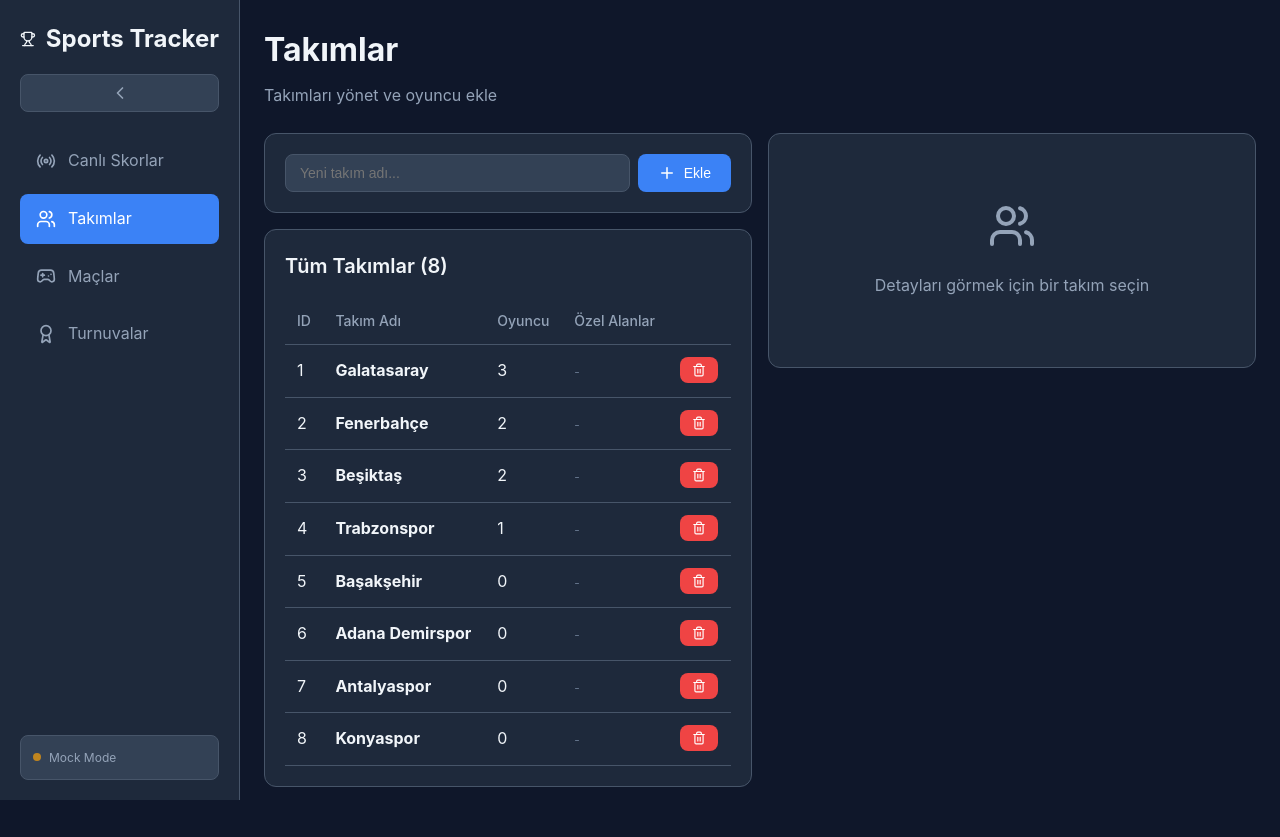
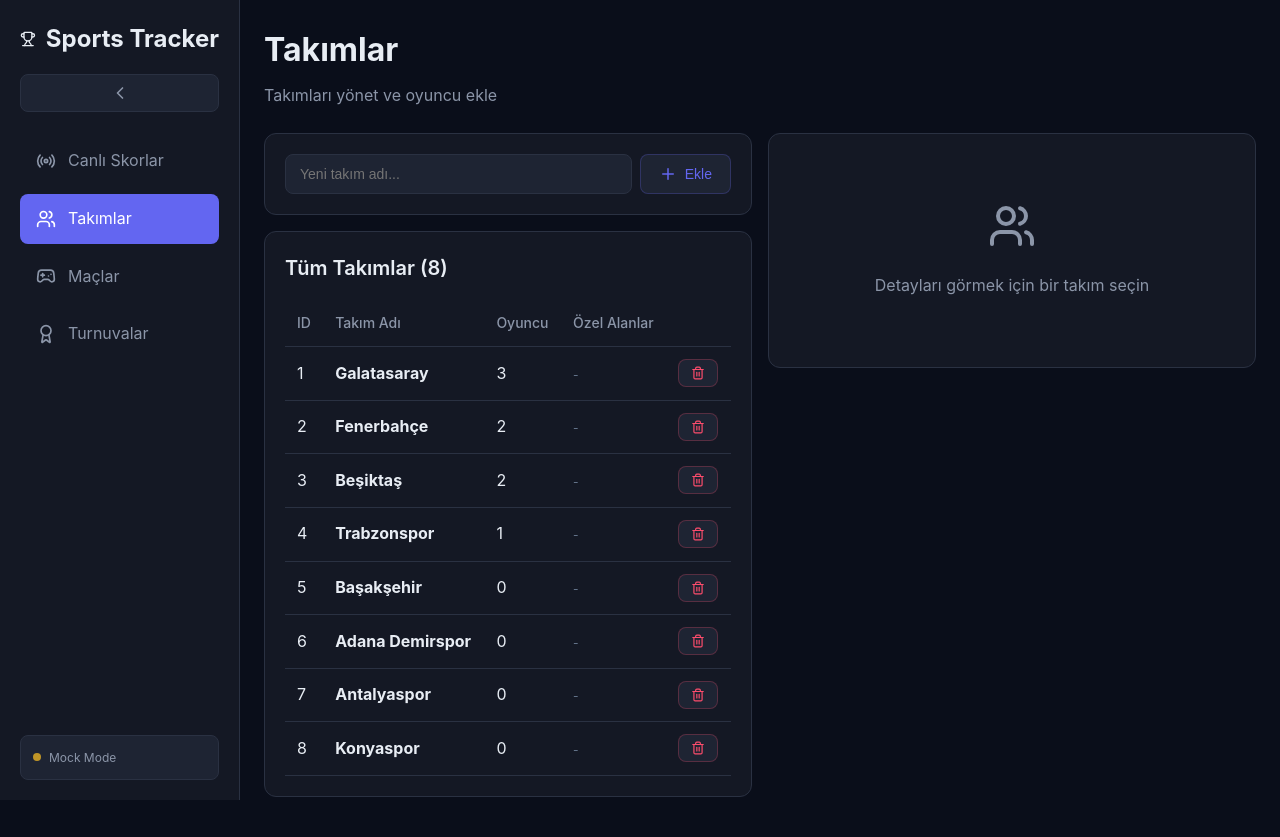
Before and after one commit to canokulmus/sports-tracker, a React (Vite) app in the folder frontend/: page /teams in a window 1280 px wide. Built offline with nearby package versions, Linux system fonts and the light colour scheme.

Commit message:
fix smooth styles

```diff
--- a/frontend/src/components/Game/GoalDropdown.jsx
+++ b/frontend/src/components/Game/GoalDropdown.jsx
@@ -29,6 +29,14 @@
       <button
         style={styles.triggerBtn}
         onClick={() => setIsOpen(!isOpen)}
+        onMouseEnter={(e) => {
+          e.currentTarget.style.background = `${colors.state.success}15`
+          e.currentTarget.style.borderColor = `${colors.state.success}60`
+        }}
+        onMouseLeave={(e) => {
+          e.currentTarget.style.background = colors.background.tertiary
+          e.currentTarget.style.borderColor = `${colors.state.success}40`
+        }}
         type="button"
       >
         <Target size={16} />
@@ -89,15 +97,14 @@
     alignItems: 'center',
     gap: '6px',
     padding: '8px 16px',
-    background: colors.gradients.success,
-    color: '#fff',
-    border: 'none',
-    borderRadius: '10px',
+    background: colors.background.tertiary,
+    color: colors.state.success,
+    border: `1px solid ${colors.state.success}40`,
+    borderRadius: '8px',
     fontSize: '14px',
-    fontWeight: '600',
+    fontWeight: '500',
     cursor: 'pointer',
     transition: 'all 0.2s ease',
-    boxShadow: '0 2px 8px rgba(34, 197, 94, 0.25)',
     outline: 'none',
   },
   menu: {
--- a/frontend/src/index.css
+++ b/frontend/src/index.css
@@ -8,17 +8,17 @@
 }
 
 :root {
-  --bg-primary: #0f172a;
-  --bg-secondary: #1e293b;
-  --bg-card: #334155;
-  --text-primary: #f1f5f9;
-  --text-secondary: #94a3b8;
-  --accent: #3b82f6;
-  --accent-hover: #2563eb;
-  --success: #22c55e;
-  --warning: #f59e0b;
-  --danger: #ef4444;
-  --border: #475569;
+  --bg-primary: #0a0e1a;
+  --bg-secondary: #141824;
+  --bg-card: #1e2433;
+  --text-primary: #e8edf4;
+  --text-secondary: #8b95a8;
+  --accent: #6366f1;
+  --accent-hover: #4f46e5;
+  --success: #10b981;
+  --warning: #fbbf24;
+  --danger: #ff4d6d;
+  --border: #2a3142;
 }
 
 body {
@@ -82,52 +82,88 @@
   color: var(--text-secondary);
 }
 
-/* Buttons */
+/* Buttons - Subtle Dark Theme */
 .btn {
   display: inline-flex;
   align-items: center;
   gap: 8px;
-  padding: 10px 20px;
-  border: none;
+  padding: 10px 18px;
+  border: 1px solid;
   border-radius: 8px;
   font-size: 0.875rem;
   font-weight: 500;
   cursor: pointer;
-  transition: all 0.2s;
+  transition: all 0.2s ease;
+  outline: none;
 }
 
 .btn-primary {
-  background-color: var(--accent);
-  color: white;
+  background: var(--bg-card);
+  border-color: #6366f140;
+  color: var(--accent);
 }
 
 .btn-primary:hover {
-  background-color: var(--accent-hover);
+  background: #6366f115;
+  border-color: #6366f160;
+  transform: translateY(-1px);
 }
 
 .btn-success {
-  background-color: var(--success);
-  color: white;
+  background: var(--bg-card);
+  border-color: #10b98140;
+  color: var(--success);
+}
+
+.btn-success:hover {
+  background: #10b98115;
+  border-color: #10b98160;
+  transform: translateY(-1px);
 }
 
 .btn-warning {
-  background-color: var(--warning);
-  color: black;
+  background: var(--bg-card);
+  border-color: #fbbf2440;
+  color: var(--warning);
+}
+
+.btn-warning:hover {
+  background: #fbbf2415;
+  border-color: #fbbf2460;
+  transform: translateY(-1px);
 }
 
 .btn-danger {
-  background-color: var(--danger);
-  color: white;
+  background: var(--bg-card);
+  border-color: #ff4d6d40;
+  color: var(--danger);
+}
+
+.btn-danger:hover {
+  background: #ff4d6d15;
+  border-color: #ff4d6d60;
+  transform: translateY(-1px);
 }
 
 .btn-secondary {
-  background-color: var(--bg-card);
+  background: var(--bg-card);
+  border-color: #2a3142;
   color: var(--text-primary);
+}
+
+.btn-secondary:hover {
+  background: #2a3142;
+  border-color: #363d4e;
+  transform: translateY(-1px);
 }
 
 .btn-sm {
   padding: 6px 12px;
   font-size: 0.75rem;
+}
+
+.btn:active {
+  transform: translateY(0);
 }
 
 /* Forms */
@@ -358,9 +394,12 @@
   color: var(--text-secondary);
 }
 
-/* Game Card Hover Effect */
+/* Game Card Hover Effect - Neon Style */
 .game-card-hover:hover {
   transform: translateY(-4px);
-  box-shadow: 0 12px 40px rgba(0, 0, 0, 0.3) !important;
-  border-color: var(--accent) !important;
+  box-shadow:
+    0 12px 40px rgba(0, 0, 0, 0.4),
+    0 0 30px rgba(99, 102, 241, 0.3),
+    0 0 60px rgba(99, 102, 241, 0.1) !important;
+  border-color: #6366f1 !important;
 }
--- a/frontend/src/styles/colors.js
+++ b/frontend/src/styles/colors.js
@@ -1,90 +1,112 @@
 // src/styles/colors.js
-// Merkezi renk sistemi - Tüm renkler buradan import edilir
+// Merkezi renk sistemi - Modern Dark Theme with Neon Accents
 
 /**
  * Ana renk paleti
- * Dark theme tasarımı için optimize edilmiş
+ * Modern dark theme - Neon vibe
  */
 export const colors = {
-  // Background Colors (Arkaplan renkleri)
+  // Background Colors (Arkaplan renkleri) - Daha koyu ve modern
   background: {
-    primary: '#0f172a',      // Ana sayfa arka planı (slate-950)
-    secondary: '#1e293b',    // Card ve sidebar arka planı (slate-800)
-    tertiary: '#334155',     // Hover ve secondary card (slate-700)
-    overlay: 'rgba(0, 0, 0, 0.5)', // Modal overlay
+    primary: '#0a0e1a',      // Çok koyu navy-black
+    secondary: '#141824',    // Koyu card background
+    tertiary: '#1e2433',     // Hover ve tertiary
+    quaternary: '#2a3142',   // Daha açık seviye
+    overlay: 'rgba(0, 0, 0, 0.7)',
   },
 
   // Text Colors (Metin renkleri)
   text: {
-    primary: '#f1f5f9',      // Ana metin rengi (slate-100)
-    secondary: '#94a3b8',    // İkincil metin, açıklamalar (slate-400)
-    muted: '#64748b',        // Çok soluk metin (slate-500)
-    inverse: '#0f172a',      // Açık arka plan için koyu metin
+    primary: '#e8edf4',      // Parlak beyaz-mavi
+    secondary: '#8b95a8',    // Orta ton gri
+    muted: '#5a6477',        // Soluk gri
+    inverse: '#0a0e1a',      // Koyu
   },
 
-  // Brand Colors (Marka renkleri)
+  // Brand Colors (Marka renkleri) - Neon mavi/mor tonları
   brand: {
-    primary: '#3b82f6',      // Ana mavi (blue-500)
-    primaryHover: '#2563eb', // Hover mavi (blue-600)
-    primaryLight: '#60a5fa', // Açık mavi (blue-400)
-    primaryDark: '#1e40af',  // Koyu mavi (blue-800)
+    primary: '#6366f1',      // Neon indigo
+    primaryHover: '#4f46e5', // Koyu indigo
+    primaryLight: '#818cf8', // Açık indigo
+    primaryDark: '#3730a3',  // Çok koyu indigo
+    neon: '#a855f7',         // Neon mor
+    neonCyan: '#06b6d4',     // Neon cyan
   },
 
-  // State Colors (Durum renkleri)
+  // State Colors (Durum renkleri) - Neon vibe
   state: {
-    success: '#22c55e',      // Başarılı, aktif (green-500)
-    successLight: '#86efac', // Açık yeşil (green-300)
-    warning: '#f59e0b',      // Uyarı, beklemede (amber-500)
-    warningLight: '#fbbf24', // Açık sarı (amber-400)
-    danger: '#ef4444',       // Hata, iptal (red-500)
-    dangerLight: '#fca5a5',  // Açık kırmızı (red-300)
-    info: '#06b6d4',         // Bilgi (cyan-500)
-    infoLight: '#67e8f9',    // Açık mavi-yeşil (cyan-300)
+    success: '#10b981',      // Neon yeşil
+    successLight: '#34d399',
+    successNeon: '#22c55e',  // Parlak neon yeşil
+    warning: '#f59e0b',      // Neon amber
+    warningLight: '#fbbf24',
+    warningNeon: '#fbbf24',  // Parlak neon sarı
+    danger: '#ef4444',       // Neon kırmızı
+    dangerLight: '#f87171',
+    dangerNeon: '#ff4d6d',   // Parlak neon kırmızı
+    info: '#06b6d4',         // Neon cyan
+    infoLight: '#22d3ee',
+    infoNeon: '#00d9ff',     // Parlak neon cyan
   },
 
-  // Game Status Colors (Oyun durum renkleri)
+  // Game Status Colors (Oyun durum renkleri) - Neon
   gameStatus: {
-    live: '#22c55e',         // Canlı maç (yeşil)
-    scheduled: '#94a3b8',    // Planlanmış (gri)
-    paused: '#f59e0b',       // Duraklatılmış (sarı)
-    ended: '#64748b',        // Bitmiş (koyu gri)
-    cancelled: '#ef4444',    // İptal (kırmızı)
+    live: '#10b981',         // Neon yeşil
+    scheduled: '#8b95a8',    // Gri
+    paused: '#fbbf24',       // Neon sarı
+    ended: '#5a6477',        // Koyu gri
+    cancelled: '#ff4d6d',    // Neon kırmızı
   },
 
   // Tournament Type Colors (Turnuva tipi renkleri)
   tournament: {
-    league: '#3b82f6',       // Lig formatı (mavi)
-    elimination: '#ef4444',  // Eleme formatı (kırmızı)
-    group: '#22c55e',        // Grup formatı (yeşil)
-    playoff: '#f59e0b',      // Playoff formatı (sarı)
+    league: '#6366f1',       // Neon indigo
+    elimination: '#ff4d6d',  // Neon kırmızı
+    group: '#10b981',        // Neon yeşil
+    playoff: '#fbbf24',      // Neon sarı
   },
 
   // UI Elements (UI elementleri)
   ui: {
-    border: '#475569',       // Border rengi (slate-600)
-    borderLight: '#64748b',  // Açık border (slate-500)
-    borderDark: '#334155',   // Koyu border (slate-700)
-    borderSubtle: '#475569', // Subtle border (slate-600)
-    divider: '#334155',      // Ayırıcı çizgi
-    shadow: 'rgba(0, 0, 0, 0.3)', // Gölge
-    info: '#06b6d4',         // Info color (cyan-500)
+    border: '#2a3142',       // Subtle border
+    borderLight: '#363d4e',  // Açık border
+    borderDark: '#1e2433',   // Koyu border
+    borderSubtle: '#2a3142',
+    borderNeon: '#6366f140', // Neon border (transparent)
+    divider: '#1e2433',
+    shadow: 'rgba(0, 0, 0, 0.5)',
+    info: '#06b6d4',
   },
 
-  // Gradients (Degradeler)
+  // Gradients (Degradeler) - Neon gradients
   gradients: {
-    primary: 'linear-gradient(135deg, #3b82f6 0%, #2563eb 100%)',
-    dark: 'linear-gradient(135deg, #1e293b 0%, #0f172a 100%)',
-    success: 'linear-gradient(135deg, #22c55e 0%, #16a34a 100%)',
-    danger: 'linear-gradient(135deg, #ef4444 0%, #dc2626 100%)',
-    card: 'linear-gradient(135deg, #1e3a5f 0%, #0f172a 100%)',
+    primary: 'linear-gradient(135deg, #6366f1 0%, #a855f7 100%)',
+    dark: 'linear-gradient(135deg, #1e2433 0%, #0a0e1a 100%)',
+    success: 'linear-gradient(135deg, #10b981 0%, #059669 100%)',
+    danger: 'linear-gradient(135deg, #ff4d6d 0%, #ef4444 100%)',
+    card: 'linear-gradient(135deg, #1e2433 0%, #141824 100%)',
+    neon: 'linear-gradient(135deg, #6366f1 0%, #a855f7 50%, #06b6d4 100%)',
+    neonGreen: 'linear-gradient(135deg, #10b981 0%, #22c55e 100%)',
+    neonPurple: 'linear-gradient(135deg, #a855f7 0%, #6366f1 100%)',
+  },
+
+  // Neon Glow Colors (Işıltılı efektler için)
+  neon: {
+    purple: '#a855f7',
+    blue: '#6366f1',
+    cyan: '#06b6d4',
+    green: '#10b981',
+    yellow: '#fbbf24',
+    red: '#ff4d6d',
+    pink: '#ec4899',
   },
 
   // Team/Player Badge Colors (Takım/Oyuncu rozet renkleri)
   badge: {
-    blue: '#3b82f6',
-    green: '#22c55e',
-    yellow: '#f59e0b',
-    red: '#ef4444',
+    blue: '#6366f1',
+    green: '#10b981',
+    yellow: '#fbbf24',
+    red: '#ff4d6d',
     purple: '#a855f7',
     pink: '#ec4899',
     orange: '#f97316',
@@ -93,16 +115,15 @@
 
   // Connection Status (Bağlantı durumu)
   connection: {
-    online: '#22c55e',       // Çevrimiçi (yeşil)
-    offline: '#ef4444',      // Çevrimdışı (kırmızı)
-    mock: '#f59e0b',         // Mock mode (sarı)
-    connecting: '#06b6d4',   // Bağlanıyor (mavi)
+    online: '#10b981',       // Neon yeşil
+    offline: '#ff4d6d',      // Neon kırmızı
+    mock: '#fbbf24',         // Neon sarı
+    connecting: '#06b6d4',   // Neon cyan
   },
 }
 
 /**
  * CSS Variable olarak kullanım için
- * Örnek: const style = { color: cssVars.text.primary }
  */
 export const cssVars = {
   background: {
@@ -130,10 +151,8 @@
 
 /**
  * Opacity helpers
- * Örnek: withOpacity(colors.brand.primary, 0.5)
  */
 export const withOpacity = (color, opacity) => {
-  // Hex to RGBA conversion
   const hex = color.replace('#', '')
   const r = parseInt(hex.substring(0, 2), 16)
   const g = parseInt(hex.substring(2, 4), 16)
@@ -150,7 +169,6 @@
   transparent: 'transparent',
 }
 
-// Ana colors objesine ekle
 colors.quickColors = quickColors
 
 export default colors
```
Also changed, not shown: frontend/src/components/Game/GameCard.jsx (+25 -26 lines).
